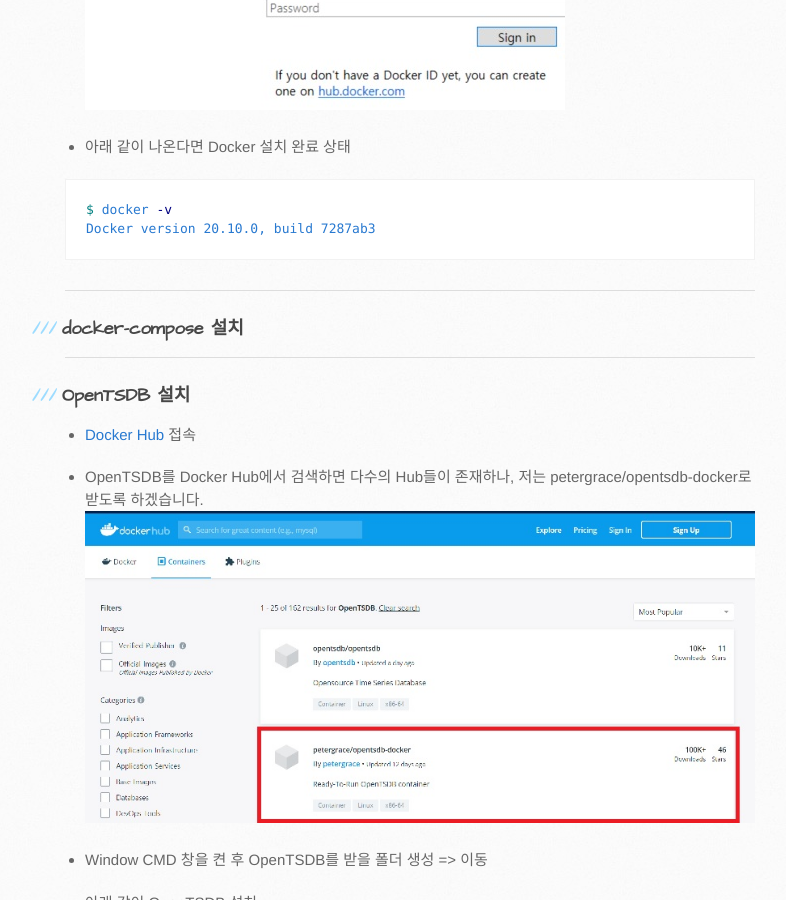
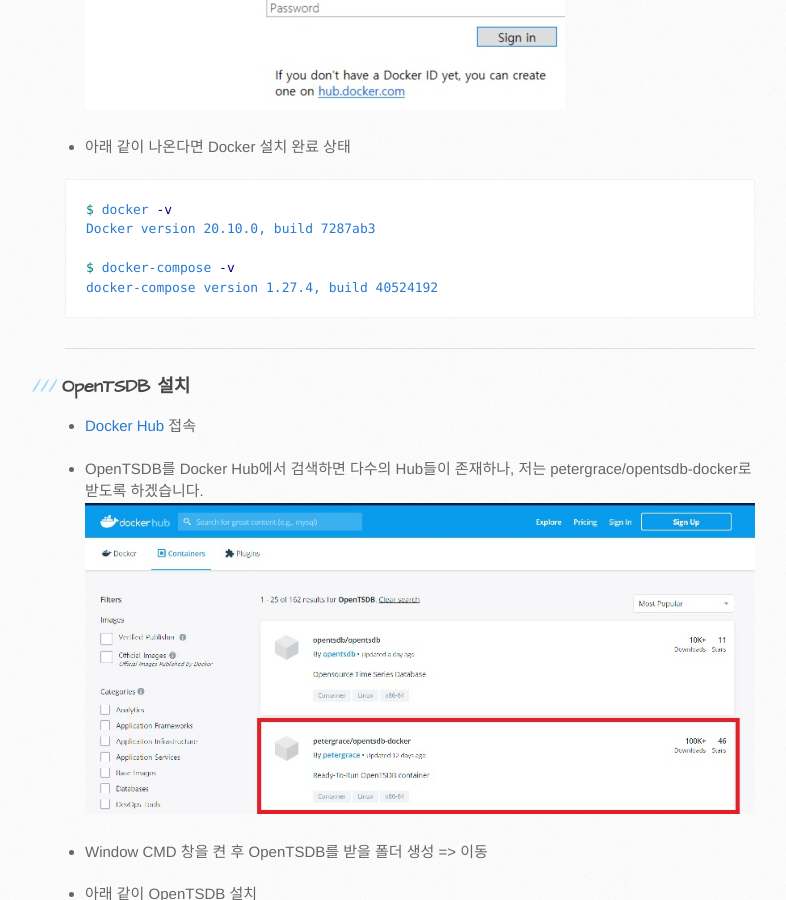
Before and after one commit to kdkrkwhr/kdkrkwhr.github.com, a Jekyll site: the page built from _posts/2020-12-18-docker-opents.md, in a window 1280 px wide and 900 px high, scrolled down 2694 px. Shown: the whole window, without its empty margins (105-891 px from the left). Built offline with Jekyll 4.4.1, drawn with Linux system fonts in a browser that asks for light colours; comment, search, counter and statistics services are not loaded.

Commit message:
[update]

````diff
--- a/_posts/2020-12-18-docker-opents.md
+++ b/_posts/2020-12-18-docker-opents.md
@@ -58,11 +58,10 @@
 ```bash
 $ docker -v
 Docker version 20.10.0, build 7287ab3
+
+$ docker-compose -v
+docker-compose version 1.27.4, build 40524192
 ```
-
-----
-### docker-compose 설치
-
 
 ----
 ### OpenTSDB 설치
````
